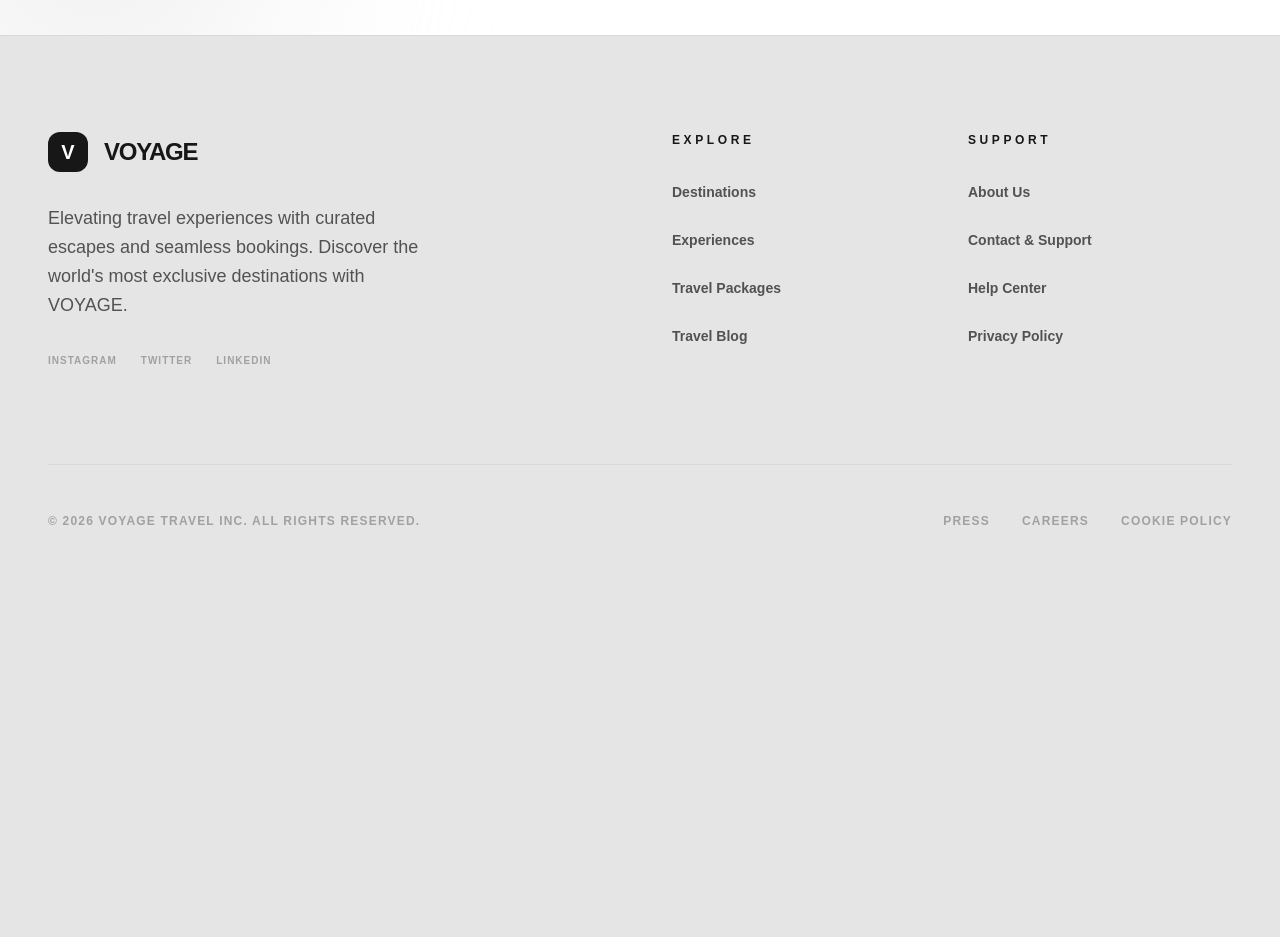
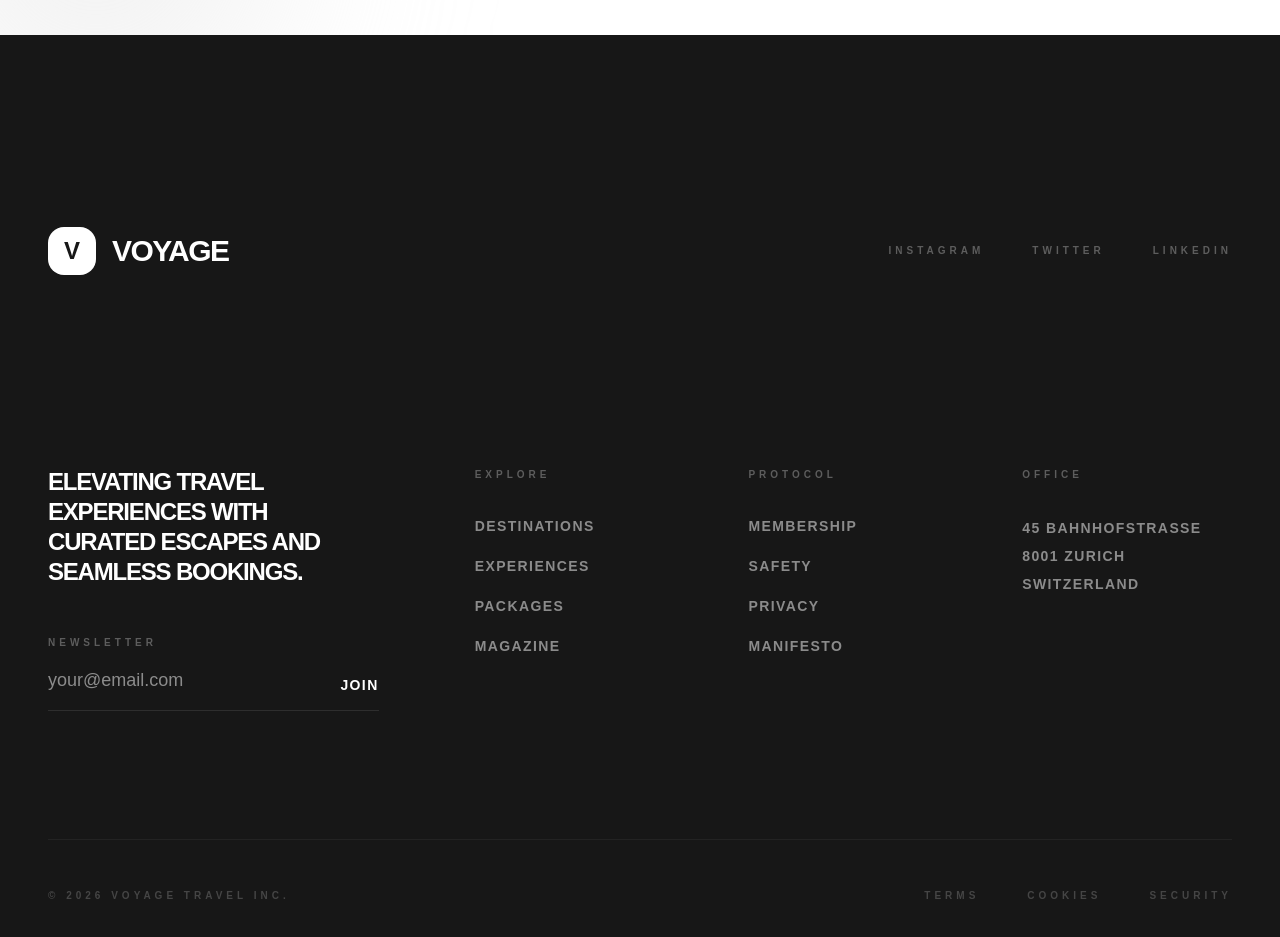
Before and after one commit to Vaibhavdixit1/dollop, a Next.js app: page /blog in a window 1280 px wide. Shown: the part 2960-3897 px from the top of the page. Before the commit the page ends 3585 px from the top, so only its background shows below. Built offline with nearby package versions, Linux system fonts and the light colour scheme.

Commit message:
ui: polish Manifesto, FAQ, and Footer for a cohesive luxury experience

```diff
--- a/components/FAQ.tsx
+++ b/components/FAQ.tsx
@@ -20,67 +20,76 @@ const faqs = [
         question: 'Is there a cancellation policy?',
         answer: 'Yes. We offer flexible cancellation on most bookings up to 30 days before departure. Premium and Elite members enjoy enhanced flexibility with up to 14-day cancellation windows. Full details are provided at the time of booking.',
     },
-    {
-        question: 'How far in advance should I book?',
-        answer: 'For the best availability — especially during peak seasons and for exclusive properties — we recommend booking 3–6 months ahead. However, our concierge team can also arrange last-minute luxury escapes within 48 hours for Premium and Elite members.',
-    },
-    {
-        question: 'Do you offer group and corporate travel?',
-        answer: 'Yes. We specialize in high-end group experiences including corporate retreats, milestone celebrations, and multi-family trips. Our team coordinates every logistical detail to ensure seamless group travel.',
-    },
 ];
 
 const FAQ = () => {
     const [openIndex, setOpenIndex] = useState<number | null>(0);
 
     return (
-        <section className="bg-white py-24 md:py-32 px-4 sm:px-6 lg:px-12">
-            <div className="mx-auto max-w-4xl">
-                <div className="text-center mb-16 md:mb-24">
-                    <span className="text-[10px] sm:text-xs font-black tracking-[0.4em] text-neutral-400 uppercase">Common Questions</span>
-                    <h2 className="mt-4 md:mt-6 text-4xl sm:text-6xl font-black tracking-tighter text-neutral-900 uppercase">
-                        FREQUENTLY ASKED
+        <section className="bg-white py-32 md:py-48 px-4 sm:px-6 lg:px-12">
+            <div className="mx-auto max-w-5xl">
+                <div className="flex flex-col md:flex-row gap-16 md:gap-24">
+                    <motion.div
+                        initial={{ opacity: 0, x: -30 }}
+                        whileInView={{ opacity: 1, x: 0 }}
+                        viewport={{ once: true }}
+                        transition={{ duration: 0.8, ease: [0.16, 1, 0.3, 1] }}
+                        className="md:w-1/3"
+                    >
+                        <span className="text-[10px] sm:text-xs font-black tracking-[0.6em] text-neutral-400 uppercase">Support</span>
+                        <h2 className="mt-8 text-5xl sm:text-6xl font-black tracking-tighter text-neutral-900 uppercase leading-[0.9]">
+                            FREQUENTLY <br /> ASKED
                         </h2>
-                </div>
+                        <p className="mt-12 text-lg font-medium text-neutral-500">
+                            Our team is available 24/7 for our Elite members. For all other inquiries, please refer to our manifesto.
+                        </p>
+                    </motion.div>
 
-                <div className="space-y-4">
+                    <div className="md:w-2/3 space-y-4">
                         {faqs.map((faq, i) => (
-                        <div
+                            <motion.div
                                 key={i}
-                            className="rounded-[24px] md:rounded-[32px] border border-black/5 overflow-hidden transition-all hover:shadow-md"
+                                initial={{ opacity: 0, y: 20 }}
+                                whileInView={{ opacity: 1, y: 0 }}
+                                viewport={{ once: true }}
+                                transition={{ duration: 0.8, delay: i * 0.1, ease: [0.16, 1, 0.3, 1] }}
+                                className="border-b border-neutral-100"
                             >
                                 <button
                                     onClick={() => setOpenIndex(openIndex === i ? null : i)}
-                                className="w-full flex items-center justify-between p-6 md:p-8 text-left cursor-pointer group"
+                                    className="w-full flex items-center justify-between py-10 text-left cursor-pointer group"
                                 >
-                                <span className="text-base md:text-lg font-black text-neutral-900 tracking-tight uppercase pr-4 group-hover:text-neutral-600 transition-colors">
+                                    <span className="text-xl md:text-2xl font-black text-neutral-900 tracking-tighter uppercase pr-8 transition-colors group-hover:text-neutral-500">
                                         {faq.question}
                                     </span>
-                                <motion.span
+                                    <motion.div
                                         animate={{ rotate: openIndex === i ? 45 : 0 }}
-                                    transition={{ duration: 0.2 }}
-                                    className="flex-shrink-0 flex h-10 w-10 md:h-12 md:w-12 items-center justify-center rounded-xl md:rounded-2xl bg-neutral-50 text-neutral-900 text-xl font-bold transition-colors group-hover:bg-neutral-900 group-hover:text-white"
+                                        transition={{ duration: 0.4, ease: [0.16, 1, 0.3, 1] }}
+                                        className="flex-shrink-0 flex h-14 w-14 items-center justify-center rounded-2xl bg-neutral-50 border border-neutral-200 text-neutral-900 transition-all group-hover:bg-neutral-900 group-hover:text-white group-hover:border-neutral-900"
                                     >
-                                    +
-                                </motion.span>
+                                        <svg width="24" height="24" viewBox="0 0 24 24" fill="none" xmlns="http://www.w3.org/2000/svg">
+                                            <path d="M12 5V19M5 12H19" stroke="currentColor" strokeWidth="2.5" strokeLinecap="square"/>
+                                        </svg>
+                                    </motion.div>
                                 </button>
-                            <AnimatePresence>
+                                <AnimatePresence initial={false}>
                                     {openIndex === i && (
                                         <motion.div
                                             initial={{ height: 0, opacity: 0 }}
                                             animate={{ height: 'auto', opacity: 1 }}
                                             exit={{ height: 0, opacity: 0 }}
-                                        transition={{ duration: 0.3, ease: 'easeInOut' }}
+                                            transition={{ duration: 0.5, ease: [0.16, 1, 0.3, 1] }}
                                             className="overflow-hidden"
                                         >
-                                        <p className="px-6 md:px-8 pb-6 md:pb-8 text-base md:text-lg font-medium leading-relaxed text-neutral-600">
+                                            <p className="pb-12 text-lg md:text-xl font-medium leading-relaxed text-neutral-500 max-w-2xl">
                                                 {faq.answer}
                                             </p>
                                         </motion.div>
                                     )}
                                 </AnimatePresence>
+                            </motion.div>
+                        ))}
                     </div>
-                    ))}
                 </div>
             </div>
         </section>
--- a/components/Footer.tsx
+++ b/components/Footer.tsx
@@ -1,26 +1,39 @@
+'use client';
+
 import Link from 'next/link';
+import { motion } from 'framer-motion';
 
 const Footer = () => {
     return (
-        <footer className="border-t border-black/5 bg-neutral-200 py-16 md:py-24">
-            <div className="mx-auto max-w-7xl px-4 sm:px-6 lg:px-12">
-                <div className="grid grid-cols-1 gap-12 md:gap-16 md:grid-cols-4">
-                    <div className="col-span-1 md:col-span-2">
-                        <Link href="/" className="flex items-center gap-4 transition-opacity hover:opacity-80">
-                            <div className="flex h-9 w-9 sm:h-10 sm:w-10 items-center justify-center rounded-xl bg-neutral-900 text-white">
-                                <span className="text-lg sm:text-xl font-bold">V</span>
+        <footer className="bg-neutral-900 py-32 md:py-48 px-4 sm:px-6 lg:px-12 text-white overflow-hidden">
+            <div className="mx-auto max-w-7xl">
+                <div className="grid grid-cols-1 lg:grid-cols-12 gap-16 md:gap-24">
+                    <div className="lg:col-span-12 items-center flex justify-between mb-16 md:mb-24">
+                         <Link href="/" className="flex items-center gap-4 group">
+                            <div className="flex h-12 w-12 items-center justify-center rounded-2xl bg-white text-neutral-900 overflow-hidden relative">
+                                <motion.span
+                                    whileHover={{ y: -40 }}
+                                    className="text-2xl font-black absolute"
+                                >
+                                    V
+                                </motion.span>
+                                <motion.span
+                                    initial={{ y: 40 }}
+                                    whileHover={{ y: 0 }}
+                                    className="text-2xl font-black absolute"
+                                >
+                                    V
+                                </motion.span>
                             </div>
-                            <span className="text-xl sm:text-2xl font-black tracking-tighter text-neutral-900">VOYAGE</span>
+                            <span className="text-3xl font-black tracking-tighter text-white uppercase">VOYAGE</span>
                         </Link>
-                        <p className="mt-6 md:mt-8 max-w-sm text-base md:text-lg font-medium leading-relaxed text-neutral-600">
-                            Elevating travel experiences with curated escapes and seamless bookings. Discover the world&apos;s most exclusive destinations with VOYAGE.
-                        </p>
-                        <div className="mt-8 flex gap-6">
+
+                        <div className="hidden md:flex gap-12">
                             {['Instagram', 'Twitter', 'LinkedIn'].map((platform) => (
                                 <Link
                                     key={platform}
                                     href="#"
-                                    className="text-[10px] font-black uppercase tracking-widest text-neutral-400 transition-colors hover:text-neutral-900"
+                                    className="text-[10px] font-black uppercase tracking-[0.4em] text-white/30 transition-colors hover:text-white"
                                 >
                                     {platform}
                                 </Link>
@@ -28,36 +41,62 @@ const Footer = () => {
                         </div>
                     </div>
 
-                    <div className="grid grid-cols-2 gap-8 md:col-span-2 md:grid-cols-2">
+                    <div className="lg:col-span-4 space-y-12">
+                        <p className="text-2xl font-black leading-tight tracking-tighter uppercase max-w-sm">
+                            Elevating travel experiences with curated escapes and seamless bookings.
+                        </p>
+                        <div className="flex flex-col gap-4">
+                            <span className="text-[10px] font-black tracking-[0.4em] text-white/30 uppercase">Newsletter</span>
+                            <div className="relative max-w-sm">
+                                <input
+                                    type="email"
+                                    placeholder="your@email.com"
+                                    className="w-full bg-transparent border-b border-white/10 pb-4 text-lg font-medium focus:outline-none focus:border-white transition-colors"
+                                />
+                                <button className="absolute right-0 bottom-4 text-sm font-black uppercase tracking-widest hover:text-white/50 transition-colors">Join</button>
+                            </div>
+                        </div>
+                    </div>
+
+                    <div className="lg:col-span-8 grid grid-cols-2 lg:grid-cols-3 gap-12 md:gap-16">
                         <div>
-                            <h4 className="text-[10px] sm:text-xs font-black uppercase tracking-[0.3em] text-neutral-900">Explore</h4>
-                            <ul className="mt-6 md:mt-8 space-y-4 md:space-y-6">
-                                <li><Link href="/destinations" className="text-sm font-bold text-neutral-600 transition-colors hover:text-black">Destinations</Link></li>
-                                <li><Link href="/experiences" className="text-sm font-bold text-neutral-600 transition-colors hover:text-black">Experiences</Link></li>
-                                <li><Link href="/packages" className="text-sm font-bold text-neutral-600 transition-colors hover:text-black">Travel Packages</Link></li>
-                                <li><Link href="/blog" className="text-sm font-bold text-neutral-600 transition-colors hover:text-black">Travel Blog</Link></li>
+                            <h4 className="text-[10px] font-black uppercase tracking-[0.4em] text-white/30">Explore</h4>
+                            <ul className="mt-8 space-y-4">
+                                {['Destinations', 'Experiences', 'Packages', 'Magazine'].map((item) => (
+                                    <li key={item}>
+                                        <Link href="#" className="text-sm font-bold text-white/50 hover:text-white transition-colors uppercase tracking-widest">{item}</Link>
+                                    </li>
+                                ))}
                             </ul>
                         </div>
-
                         <div>
-                            <h4 className="text-[10px] sm:text-xs font-black uppercase tracking-[0.3em] text-neutral-900">Support</h4>
-                            <ul className="mt-6 md:mt-8 space-y-4 md:space-y-6">
-                                <li><Link href="/about" className="text-sm font-bold text-neutral-600 transition-colors hover:text-black">About Us</Link></li>
-                                <li><Link href="/contact" className="text-sm font-bold text-neutral-600 transition-colors hover:text-black">Contact & Support</Link></li>
-                                <li><Link href="#" className="text-sm font-bold text-neutral-600 transition-colors hover:text-black">Help Center</Link></li>
-                                <li><Link href="#" className="text-sm font-bold text-neutral-600 transition-colors hover:text-black">Privacy Policy</Link></li>
+                            <h4 className="text-[10px] font-black uppercase tracking-[0.4em] text-white/30">Protocol</h4>
+                            <ul className="mt-8 space-y-4">
+                                {['Membership', 'Safety', 'Privacy', 'Manifesto'].map((item) => (
+                                    <li key={item}>
+                                        <Link href="#" className="text-sm font-bold text-white/50 hover:text-white transition-colors uppercase tracking-widest">{item}</Link>
+                                    </li>
+                                ))}
                             </ul>
+                        </div>
+                        <div className="col-span-2 lg:col-span-1">
+                            <h4 className="text-[10px] font-black uppercase tracking-[0.4em] text-white/30">Office</h4>
+                            <p className="mt-8 text-sm font-bold text-white/50 leading-loose uppercase tracking-widest">
+                                45 Bahnhofstrasse <br />
+                                8001 Zurich <br />
+                                Switzerland
+                            </p>
                         </div>
                     </div>
                 </div>
 
-                <div className="mt-16 md:mt-24 border-t border-black/5 pt-10 md:pt-12 flex flex-col items-center justify-between gap-6 md:flex-row">
-                    <p className="text-[9px] md:text-xs font-bold uppercase tracking-widest text-neutral-400">
-                        © {new Date().getFullYear()} VOYAGE TRAVEL INC. ALL RIGHTS RESERVED.
+                <div className="mt-24 md:mt-32 pt-12 border-t border-white/5 flex flex-col md:flex-row items-center justify-between gap-8">
+                    <p className="text-[10px] font-black uppercase tracking-[0.4em] text-white/20">
+                        © {new Date().getFullYear()} VOYAGE TRAVEL INC.
                     </p>
-                    <div className="flex gap-8">
-                        {['Press', 'Careers', 'Cookie Policy'].map((item) => (
-                            <Link key={item} href="#" className="text-[9px] md:text-xs font-bold uppercase tracking-widest text-neutral-400 hover:text-neutral-900 transition-colors">
+                    <div className="flex gap-12">
+                        {['Terms', 'Cookies', 'Security'].map((item) => (
+                            <Link key={item} href="#" className="text-[10px] font-black uppercase tracking-[0.4em] text-white/20 hover:text-white transition-colors">
                                 {item}
                             </Link>
                         ))}
```
Also changed, not shown: components/HowItWorks.tsx (+36 -42 lines). Lines whose indentation alone changed are shown as unchanged.
